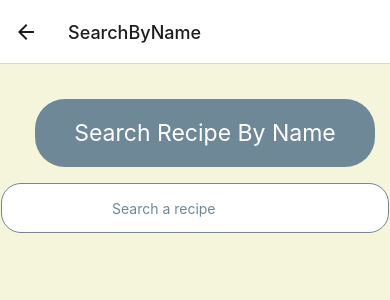
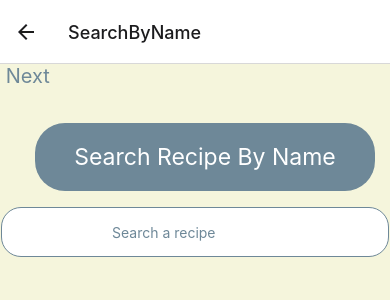
Before and after one commit to quanglam5102/Chow-Recipe-App-Redux, a React Native app: screen /SearchByName in a window 390 px wide. Shown: the top 300 px of the page. Built offline with nearby package versions, Linux system fonts and the light colour scheme; no server answers.

Commit message:
added nav in search by name component

```diff
--- a/components/Home.js
+++ b/components/Home.js
@@ -102,7 +102,8 @@ const styles = StyleSheet.create({
     shadowRadius: 30,
   },
   buttonText:{
-    fontSize:20
+    fontSize:20,
+    color:'#6E8898',
   },
   modalText:{
     fontSize: 20
--- a/components/SearchByName.js
+++ b/components/SearchByName.js
@@ -9,11 +9,12 @@ import {
   FlatList,
   TextInput,
   Animated,
-  Easing
+  Easing,
+  TouchableOpacity
 
 } from 'react-native';
 
-const SearchByName = () => {
+const SearchByName = ({ navigation }) => {
   const [search, setSearch] = useState('');
   const [filteredDataSource, setFilteredDataSource] = useState([]);
   const [masterDataSource, setMasterDataSource] = useState([]);
@@ -80,6 +81,11 @@ console.log(masterDataSource)
   return (
     <SafeAreaView style={{ flex: 1, backgroundColor:'beige', }}>
       <View style={styles.container}>
+      <TouchableOpacity
+        style={styles.button}
+        onPress={() => navigation.navigate('SearchByName')}>
+        <Text style={styles.buttonText}> Next </Text>
+      </TouchableOpacity>
       <Animated.View
     style={{
       position: 'center',
@@ -133,7 +139,6 @@ const styles = StyleSheet.create({
     color:'#6E8898',
     margin: 10,
 
-
   },
   textInputStyle: {
     height: 50,
@@ -144,11 +149,6 @@ const styles = StyleSheet.create({
     backgroundColor: '#FFFFFF',
     borderRadius:20,
     color:'#6E8898',
-
-
-
-
-
   },
   ani:{
     fontSize:23,
@@ -157,9 +157,11 @@ const styles = StyleSheet.create({
     alignItems: 'center',
     justifyContent: 'center',
 
-
-
-  }
+  },
+  buttonText:{
+    fontSize:20,
+    color:'#6E8898',
+}
 
 });
 
```
